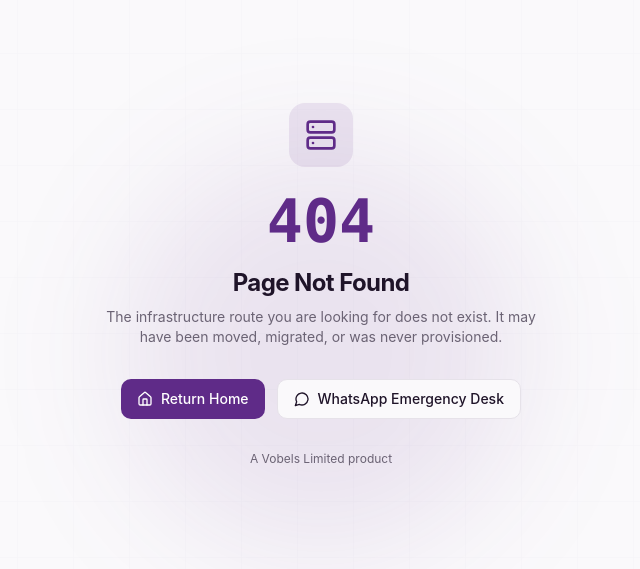
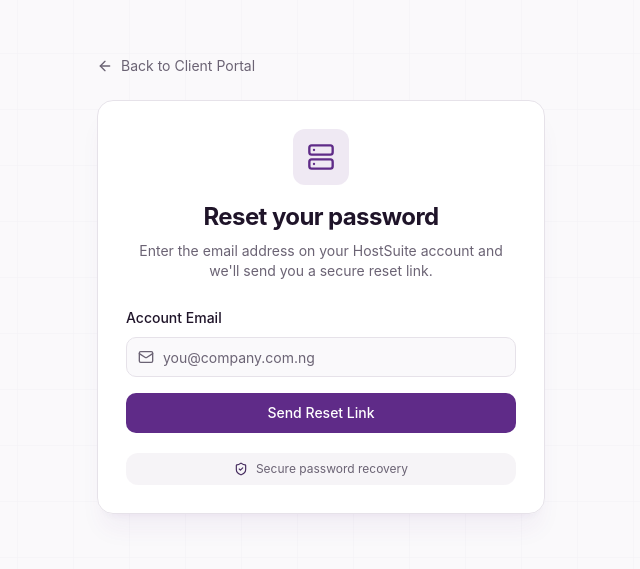
Before and after one commit to Holladworld/hostsuite, a Next.js app: page /portal/forgot-password in a window 1280 px wide. Before the commit this address had no page. Shown: the part 115-684 px from the top of the page, without its empty margins (319-959 px from the left). Built offline with nearby package versions, Linux system fonts and the light colour scheme; no server answers.

Commit message:
feat(auth): add forgot password page

```diff
--- /dev/null
+++ b/app/portal/forgot-password/page.tsx
@@ -0,0 +1,90 @@
+'use client';
+
+import { useState, Suspense } from 'react';
+import Link from 'next/link';
+import { ArrowLeft, Loader2, Mail, Server, ShieldCheck } from 'lucide-react';
+import { Button } from '@/components/ui/button';
+import { Input } from '@/components/ui/input';
+import { Label } from '@/components/ui/label';
+import { supabase } from '@/lib/supabase-client';
+import { toast } from 'sonner';
+
+export default function ForgotPasswordPage() {
+  return (
+    <Suspense fallback={<div className="flex min-h-screen items-center justify-center"><Loader2 className="h-8 w-8 animate-spin text-primary" /></div>}>
+      <ForgotPasswordForm />
+    </Suspense>
+  );
+}
+
+function ForgotPasswordForm() {
+  const [email, setEmail] = useState('');
+  const [busy, setBusy] = useState(false);
+  const [sent, setSent] = useState(false);
+
+  async function handleSubmit(e: React.FormEvent) {
+    e.preventDefault();
+    if (!email) return;
+    setBusy(true);
+    try {
+      const redirectTo = `${window.location.origin}/portal/reset-password`;
+      const { error } = await supabase.auth.resetPasswordForEmail(email, { redirectTo });
+      if (error) throw error;
+      setSent(true);
+      toast.success('Password reset link sent.');
+    } catch (err) {
+      toast.error(err instanceof Error ? err.message : 'Unable to send reset link.');
+    } finally {
+      setBusy(false);
+    }
+  }
+
+  return (
+    <div className="relative flex min-h-screen items-center justify-center bg-background px-4 py-8">
+      <div className="pointer-events-none absolute inset-0 bg-grid opacity-30" aria-hidden />
+      <div className="relative w-full max-w-md">
+        <Link href="/portal" className="mb-6 inline-flex items-center gap-2 text-sm text-muted-foreground hover:text-foreground">
+          <ArrowLeft className="h-4 w-4" /> Back to Client Portal
+        </Link>
+
+        <div className="glass-strong rounded-2xl border border-border p-7 shadow-xl shadow-primary/5">
+          <div className="mx-auto mb-4 flex h-14 w-14 items-center justify-center rounded-xl bg-primary/10 text-primary">
+            <Server className="h-7 w-7" />
+          </div>
+          <h1 className="text-center font-display text-2xl font-bold tracking-tight">Reset your password</h1>
+          <p className="mt-2 text-center text-sm text-muted-foreground">
+            Enter the email address on your HostSuite account and we&apos;ll send you a secure reset link.
+          </p>
+
+          {sent ? (
+            <div className="mt-6 space-y-4">
+              <div className="rounded-xl border border-border bg-muted/50 p-4 text-sm leading-6 text-muted-foreground">
+                If an account exists for <span className="font-medium text-foreground">{email}</span>, a password reset link has been sent. Check your inbox and spam folder.
+              </div>
+              <Button asChild className="w-full bg-primary text-primary-foreground hover:bg-primary/90">
+                <Link href="/portal">Back to Sign In</Link>
+              </Button>
+            </div>
+          ) : (
+            <form onSubmit={handleSubmit} className="mt-6 space-y-4">
+              <div className="space-y-2">
+                <Label htmlFor="reset-email">Account Email</Label>
+                <div className="relative">
+                  <Mail className="pointer-events-none absolute left-3 top-1/2 h-4 w-4 -translate-y-1/2 text-muted-foreground" />
+                  <Input id="reset-email" type="email" placeholder="you@company.com.ng" className="pl-9" value={email} onChange={(e) => setEmail(e.target.value)} autoComplete="email" required />
+                </div>
+              </div>
+              <Button type="submit" disabled={busy} className="w-full bg-primary text-primary-foreground hover:bg-primary/90">
+                {busy ? <Loader2 className="h-4 w-4 animate-spin" /> : 'Send Reset Link'}
+              </Button>
+            </form>
+          )}
+
+          <div className="mt-5 flex items-center justify-center gap-2 rounded-lg bg-muted/60 px-3 py-2 text-center text-xs text-muted-foreground">
+            <ShieldCheck className="h-3.5 w-3.5 text-secondary" /> Secure password recovery
+          </div>
+        </div>
+      </div>
+    </div>
+  );
+}
```
